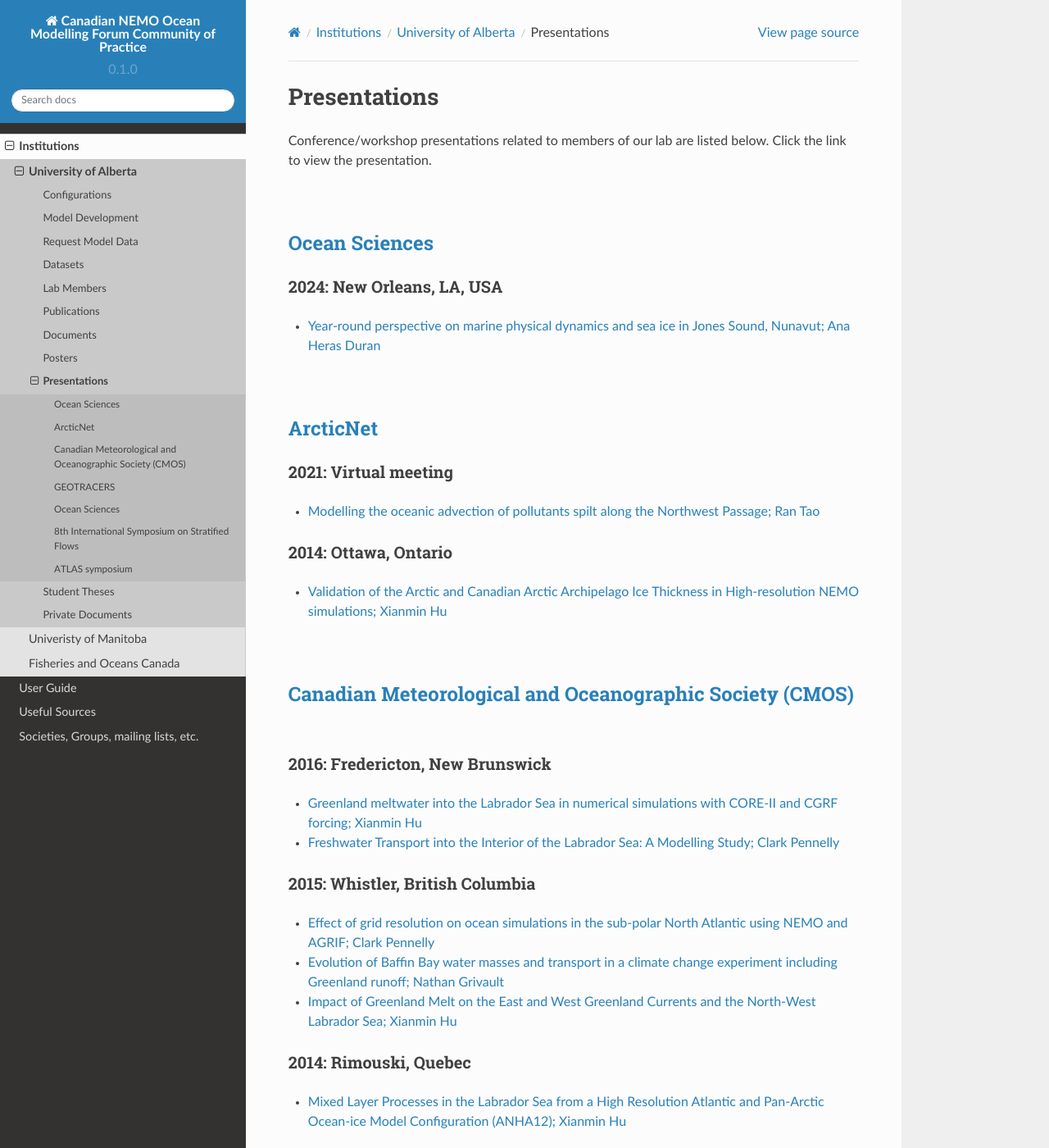
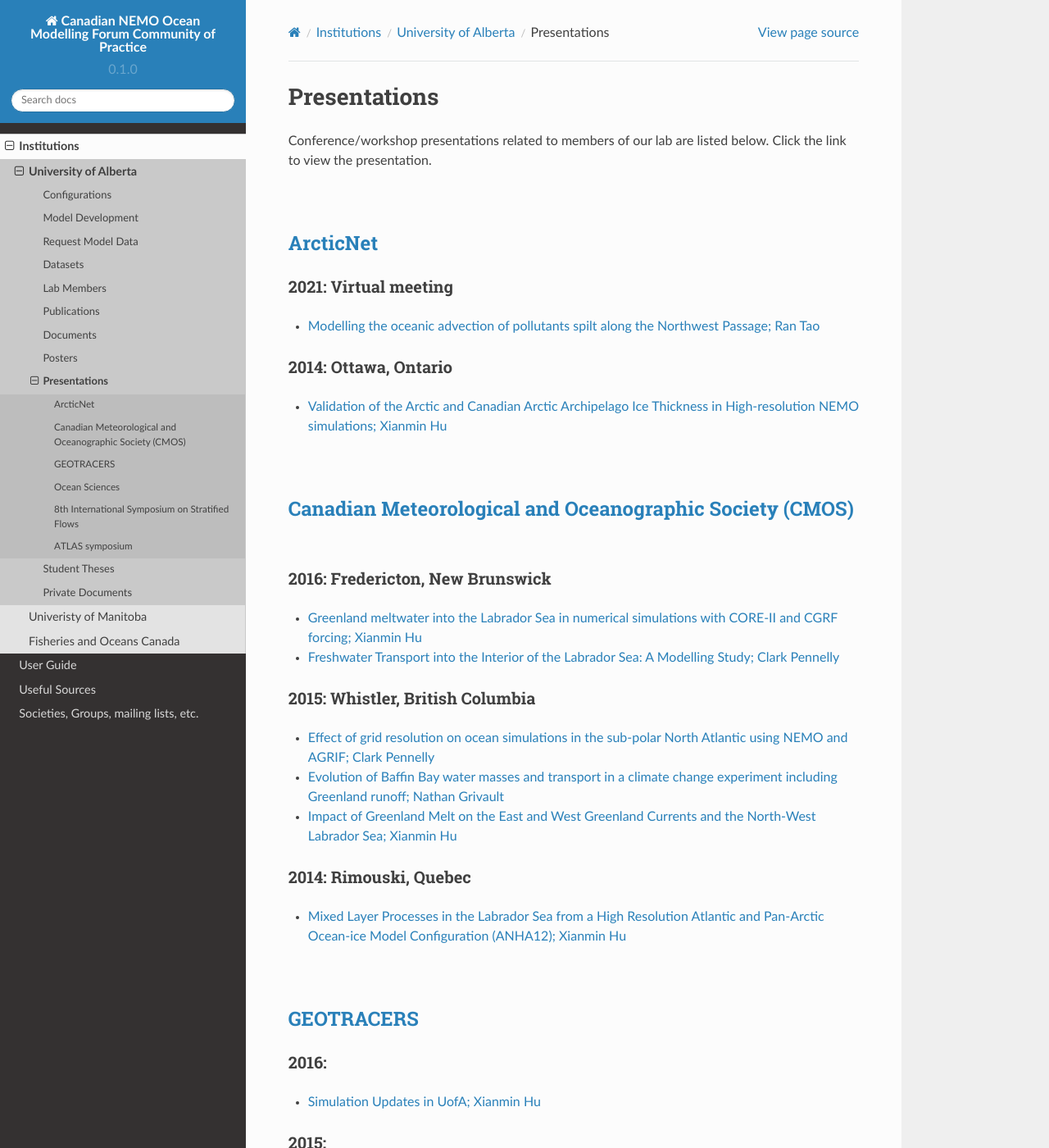
Before and after one commit to UofA-NEMO/Canadian-NEMO-Ocean-Modelling-Forum-Community-of-Practice, a Sphinx documentation site: the page built from docs/Institutions/UofA/Presentations.rst, in a window 1280 px wide and 1400 px high. Shown: the whole window at 82% size. Built offline with Sphinx 7.4.7 and the Read the Docs theme 2.0.0, drawn with Linux system fonts in a browser that asks for light colours; pages that are not in the unit, such as notebooks, are missing from menus; some of the changed text lies outside the part shown.

Commit message:
Update Presentations.rst

```diff
--- a/docs/Institutions/UofA/Presentations.rst
+++ b/docs/Institutions/UofA/Presentations.rst
@@ -2,13 +2,6 @@
 =============
 
 Conference/workshop presentations related to members of our lab are listed below. Click the link to view the presentation.
-
-|
-`Ocean Sciences <https://www.agu.org/ocean-sciences-meeting>`_
--------------------------------------------
-2024: New Orleans, LA, USA
-^^^^^^^^^^^^^^^^^^^^^^^^^^
-* `Year-round perspective on marine physical dynamics and sea ice in Jones Sound, Nunavut; Ana Heras Duran <../../_static/UofA/OSM2024-Heras Duran.pdf>`_
 
 |
 
```
Also changed, not shown: other parts of docs/Institutions/UofA/Presentations.rst (+5 -0 lines).
